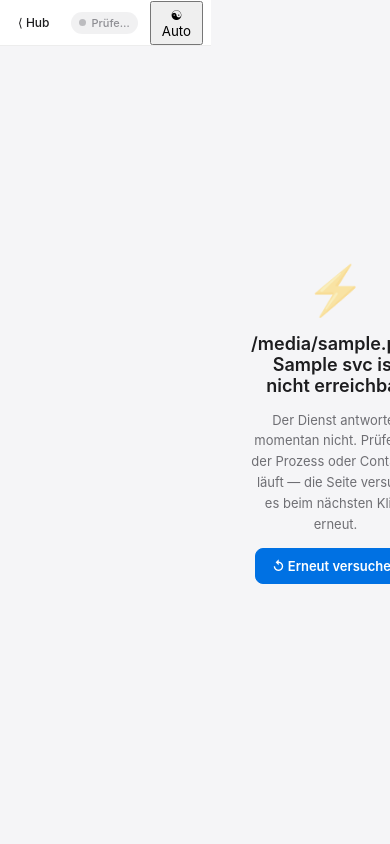
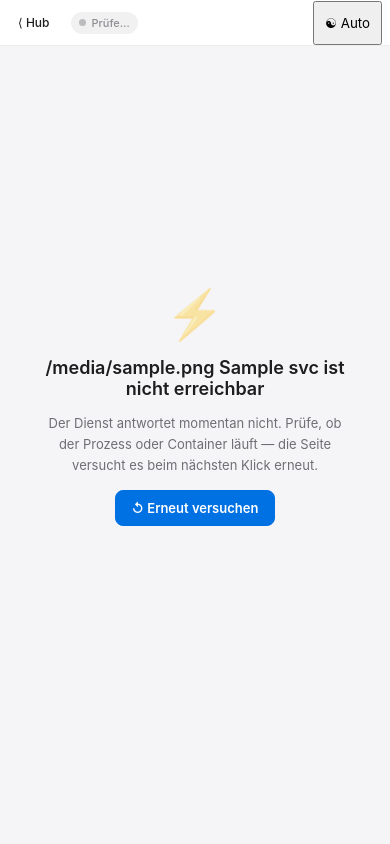
Before and after one commit to reinhard888ByDesign/ryzen-hub, a FastAPI app: template templates/down.html in a window 390 px wide; the page is wider, and only the part inside the window is pictured. Run offline with FastAPI, Linux system fonts and the light colour scheme; the template is opened without the code that fills it: most values are stand-ins (such as "Sample title", 1, 10 or a date in 2020); data that the repository does not hold is empty.

Commit message:
AP223: Layout-Fix — body.hub-ui als Flex-Spalte statt Zeile
App-Seiten: die injizierte #hub-shell (sticky) und der .container
standen als Flex-Zeile NEBENEINANDER — der Container zentrierte sich
im Restplatz rechts der Shell (Kacheln mittig) und wurde mobil
zerquetscht (nicht responsiv). flex-direction: column stellt die
Shell ueber den Inhalt. Hub-Seiten unberuehrt (Sidebar fixed,
.main einziger Body-Kind im Fluss). Richtlinie 1.4.

Co-Authored-By: Claude Code <noreply@anthropic.com>

```diff
--- a/static/ui/hub-ui.css
+++ b/static/ui/hub-ui.css
@@ -211,6 +211,13 @@ body.hub-ui {
   color: var(--text-1);
   font-family: var(--font);
   display: flex;
+  /* AP223: Spalte statt Zeile — auf App-Seiten stehen die injizierte
+     #hub-shell (sticky, nimmt am Flex-Fluss teil) und der .container
+     sonst NEBENEINANDER: der Container zentrierte sich im Restplatz
+     rechts der Shell (Kacheln mittig), mobil wurde er zerquetscht.
+     Hub-Seiten sind unberuehrt: die Sidebar ist position:fixed, .main
+     der einzige im Fluss stehende Koerper-Kind. */
+  flex-direction: column;
   min-height: 100vh;
   -webkit-font-smoothing: antialiased;
 }
```
Also changed, not shown: UI-RICHTLINIE.md (+1 -0 lines).
